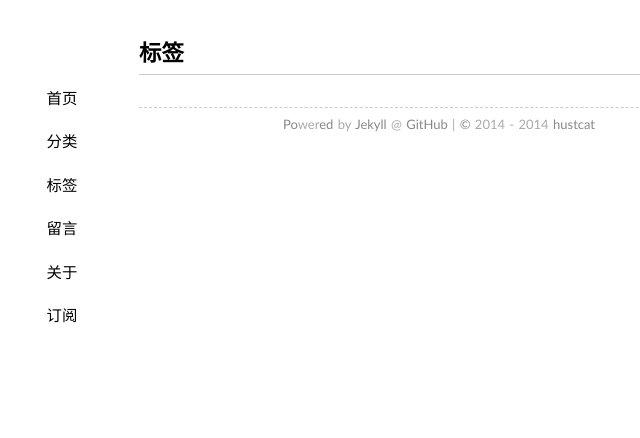
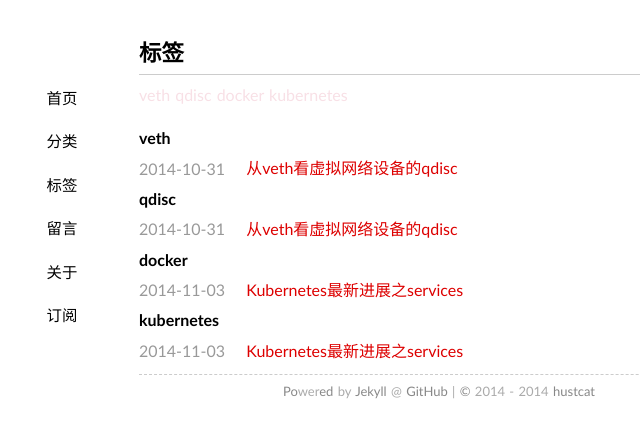
Before and after one commit to hustcat/hustcat.github.io, a Jekyll site: the page built from tags/index.md, in a window 1280 px wide. Shown: the top 438 px of the page, without its empty margins (201-841 px from the left). Built offline with Jekyll 4.4.1, drawn with Linux system fonts in a browser that asks for light colours; some web fonts are replaced; Markdown is read by kramdown in place of the engine named in the settings; some of the changed lines change nothing that is shown.

Commit message:
add kubernetes services

````diff
--- a/_posts/2014-10-31-veth.markdown
+++ b/_posts/2014-10-31-veth.markdown
@@ -1,6 +1,8 @@
 ---
 layout: post
 title:  "从veth看虚拟网络设备的qdisc"
+categories: Linux
+tags:  veth qdisc
 ---
 
 背景
--- /dev/null
+++ b/_posts/2014-11-3-kubernetes-services.markdown
@@ -0,0 +1,84 @@
+---
+layout: post
+title:  "Kubernetes最新进展之services"
+categories: Linux
+tags: docker kubernetes
+---
+
+Kubernetes从0.4开始，开发很快，变化也很大。这里谈谈services的一些变化。
+之前的kubernetes services，kube-proxy在host上监听service指定的端口，然后由kube-proxy将请求转到后端具体的pods。这有一些问题：
+（1）最大的问题，由于kube-proxy在host上监听端口，这样pod内的容器在expose时，就不能使用该host的该端口；而且service之间可能冲突；
+（2）环境变量不能动态更新，所以pods不能知道在它之后启动的service的信息。
+
+为此，kubernetes重新设计了services，让每个service都有一个自己的IP，但这并不是一个真正IP，而是通过iptables实现一个虚拟的IP。每个节点都生成这样一条类似的iptables规则：
+-A KUBE-PROXY -d 10.11.0.1/32 -p tcp -m comment --comment apache-service -m tcp --dport ${service-port} -j REDIRECT --to-ports ${kube-proxy-port}
+由于kube-proxy-port是随机生成，大大减少了host port冲突的机会。另外，由于每个service都有一个自己的IP，所以service之间冲突也没有了，不同的service可以使用相同的port。
+
+考虑3个节点：
+yy1: 172.16.213.138 (master)
+yy2: 172.16.213.140 (minion)
+yy3: 172.16.213.141 (minion)
+
+apiserver运行参数
+
+```sh
+＃kube-apiserver --logtostderr=true --v=0 --etcd_servers=http://172.16.213.138:4001 --address=0.0.0.0 --port=8080 --machines=172.16.213.140,172.16.213.141 --minion_port=10250 --allow_privileged=true --portal_net=10.11.0.0/16
+```
+
+定义services
+
+```sh
+$ cat apache-service.json
+{
+  "id": "apache-service",
+  "kind": "Service",
+  "apiVersion": "v1beta1",
+  "port": 12345,
+  "containerPort": 80,
+  "selector": {
+    "name": "apache"
+  }
+}
+```
+
+port为services的端口，kubernetes会为该service选择一个portal_net子网内的一个IP。
+如下：
+
+```sh
+$ kubecfg -c apache-service.json create services
+ID                  Labels              Selector            IP                  Port
+----------          ----------          ----------          ----------          ----------
+apache-service                          name=apache         10.11.0.1           12345
+```
+
+可以看看yy2，yy3上iptables的变化。
+
+yy2
+
+```sh
+[yy@yy2 ~]$ sudo iptables -nvL -t nat
+Chain KUBE-PROXY (2 references)
+ pkts bytes target     prot opt in     out     source               destination
+    1    60 REDIRECT   tcp  --  *      *       0.0.0.0/0            10.11.0.1            /* apache-service */ tcp dpt:12345 redir ports 33945
+
+[yy@yy2 ~]$ sudo netstat -ltnp|grep 33945
+tcp6       0      0 :::33945                :::*                    LISTEN      247/kube-proxy
+```
+
+yy3
+
+```sh
+[yy@yy3 ~]$ sudo iptables -nvL -t nat
+Chain KUBE-PROXY (2 references)
+ pkts bytes target     prot opt in     out     source               destination
+0     0 REDIRECT   tcp  --  *      *       0.0.0.0/0            10.11.0.1            /* apache-service */ tcp dpt:12345 redir ports 47163
+
+[yy@yy3 ~]$ sudo netstat -ltnp|grep 47163
+tcp6       0      0 :::47163                :::*                    LISTEN      255/kube-proxy
+```
+
+整体结构大致如下：
+![](/assets/2014-11-03-kubernetes-services.png)
+
+更多内容请参考
+https://github.com/GoogleCloudPlatform/kubernetes/blob/master/docs/services.md
````
Also changed, not shown: assets/2014-11-03-kubernetes-services.png (added).
